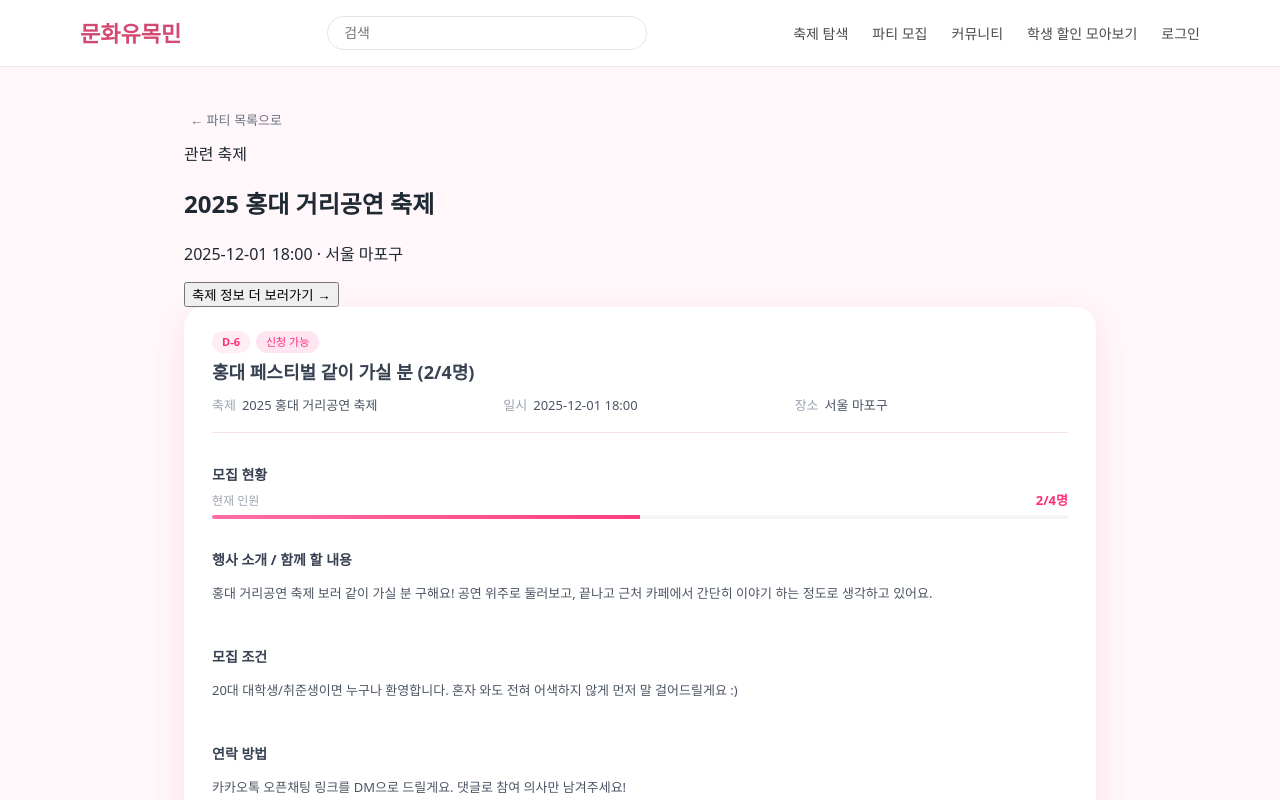
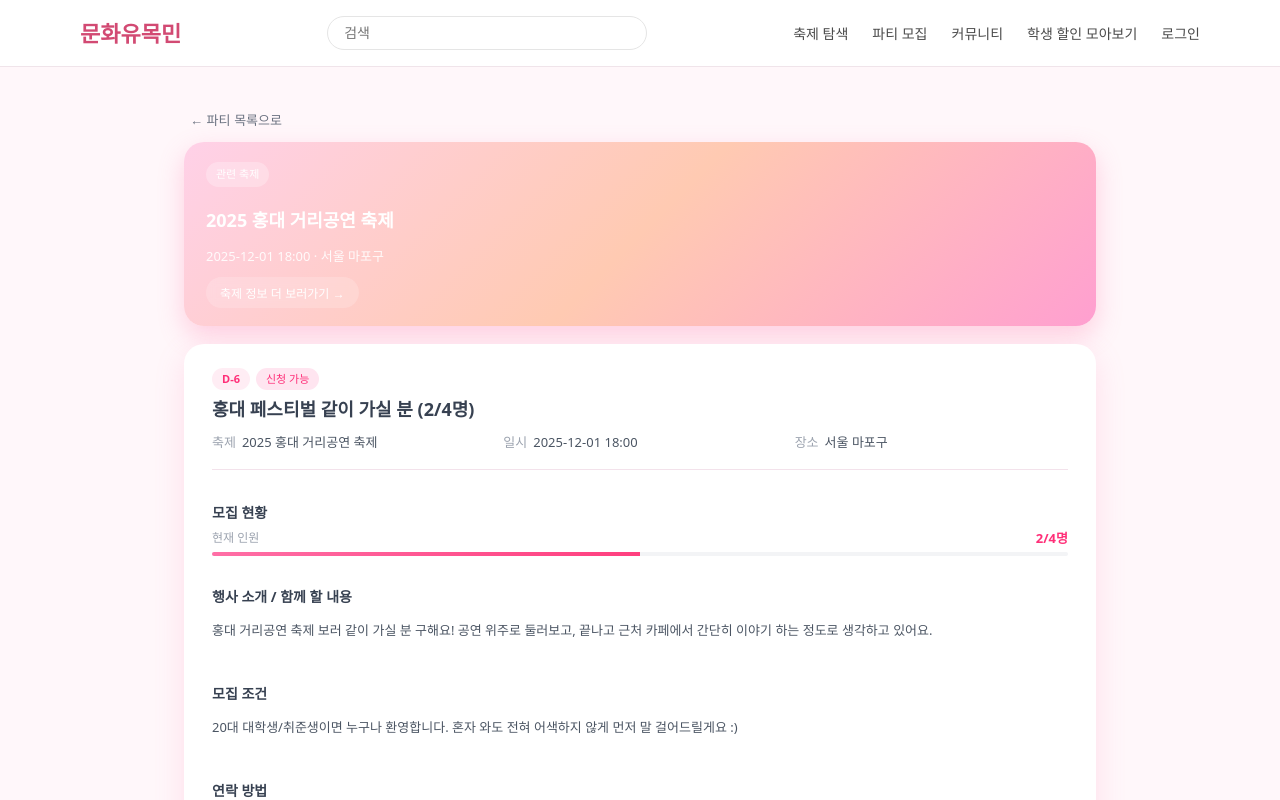
Before and after one commit to Hanshin-OSS-Hub/capstone25-culture-wanderers, a React (Vite) app: page /party/1 in a window 1280 px wide. Shown: the top 800 px of the page. Built offline with nearby package versions, Linux system fonts and the light colour scheme.

Commit message:
Refactor Party.css with new styles and structure

```diff
--- a/src/pages/Party.css
+++ b/src/pages/Party.css
@@ -402,3 +402,51 @@
   font-weight: 600;
   font-size: 11px;
 }
+
+/* ===========================
+   파티 상세 상단 - 관련 축제 카드
+   =========================== */
+
+.party-festival-section {
+  margin-bottom: 18px;
+}
+
+.party-festival-card {
+  border-radius: 20px;
+  padding: 18px 22px;
+  background: linear-gradient(135deg, #ffd1e8, #ffcab2, #ff9fd0);
+  color: #ffffff;
+  box-shadow: 0 10px 26px rgba(255, 111, 166, 0.3);
+}
+
+.party-festival-tag {
+  display: inline-block;
+  padding: 4px 10px;
+  border-radius: 999px;
+  background: rgba(255, 255, 255, 0.26);
+  font-size: 11px;
+  margin-bottom: 6px;
+}
+
+.party-festival-title {
+  font-size: 18px;
+  font-weight: 700;
+  margin-bottom: 4px;
+}
+
+.party-festival-meta {
+  font-size: 13px;
+  opacity: 0.9;
+  margin-bottom: 10px;
+}
+
+.party-festival-link-btn {
+  border: none;
+  background: rgba(255, 255, 255, 0.18);
+  border-radius: 999px;
+  padding: 7px 14px;
+  font-size: 12px;
+  color: #ffffff;
+  cursor: pointer;
+  backdrop-filter: blur(4px);
+}
```
